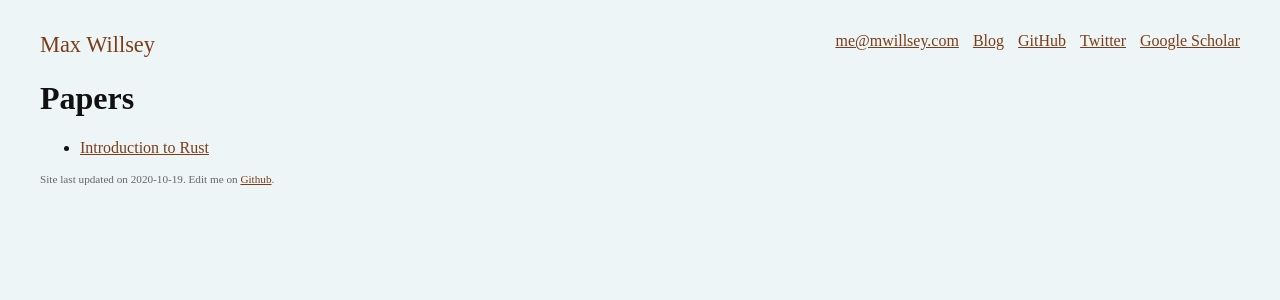
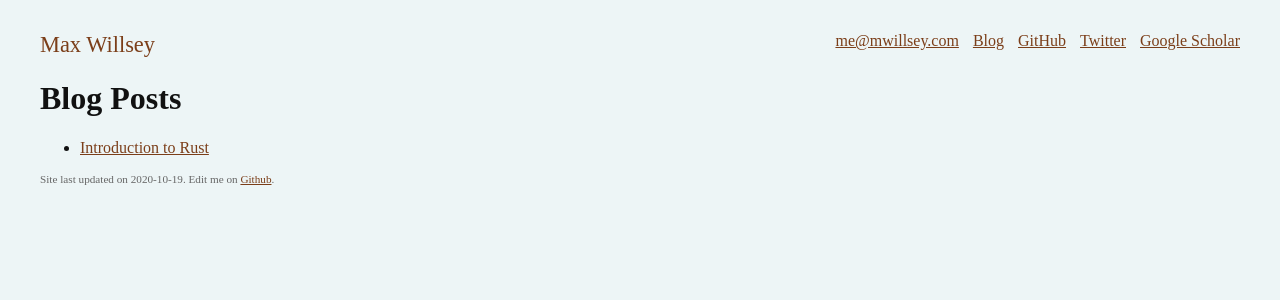
Before and after one commit to mwillsey/mwillsey.github.io, a Jekyll site: the page built from blog/index.md, in a window 1280 px wide. Shown: the top 300 px of the page. Built offline with Jekyll 4.4.1, drawn with Linux system fonts in a browser that asks for light colours.

Commit message:
Fix header

```diff
--- a/blog/index.md
+++ b/blog/index.md
@@ -3,7 +3,7 @@ layout: default
 title: "Max Willsey: Blog"
 ---
 
-# Papers
+# Blog Posts
 
 <ul class="blog-posts">
 {% for post in site.categories.blog %}
```
